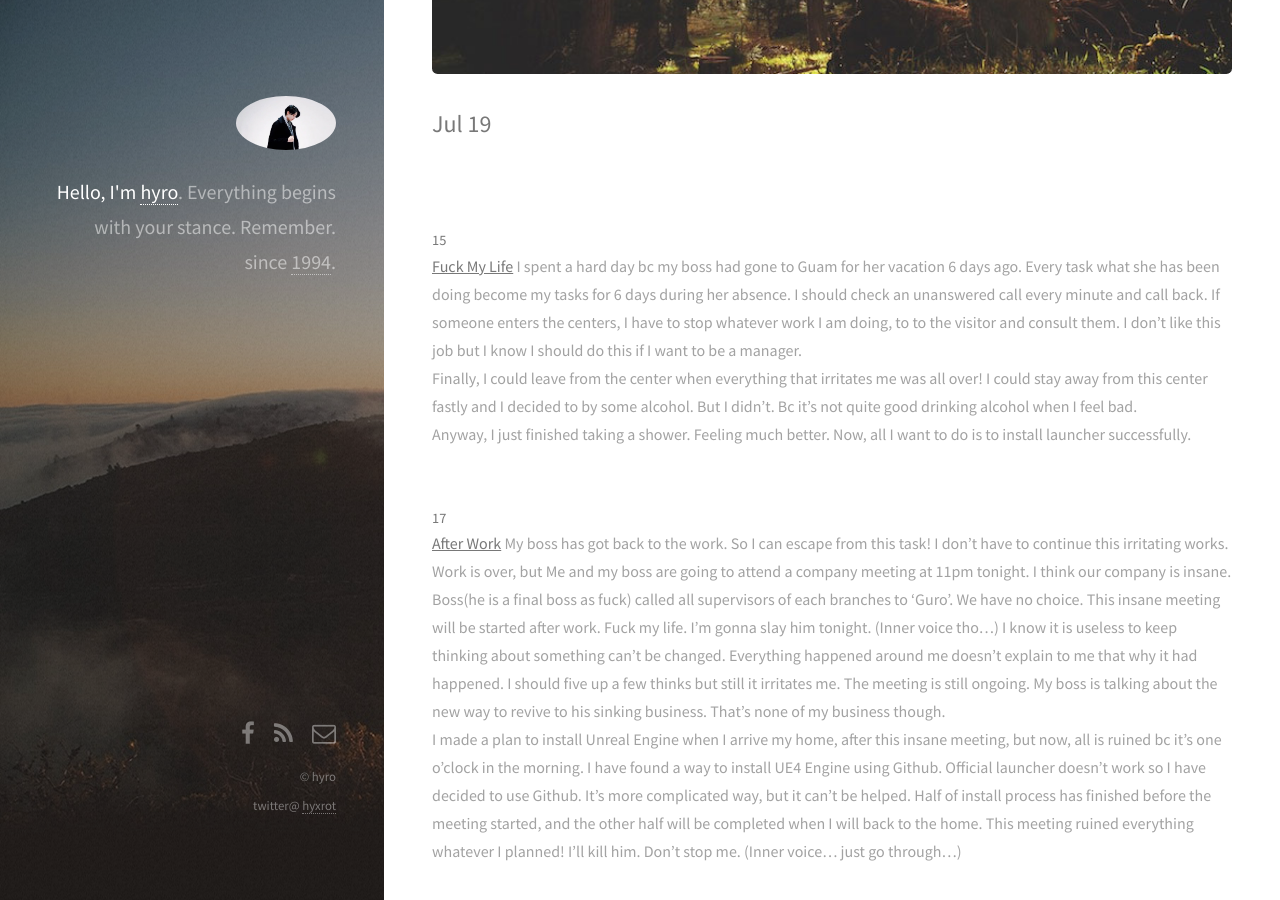
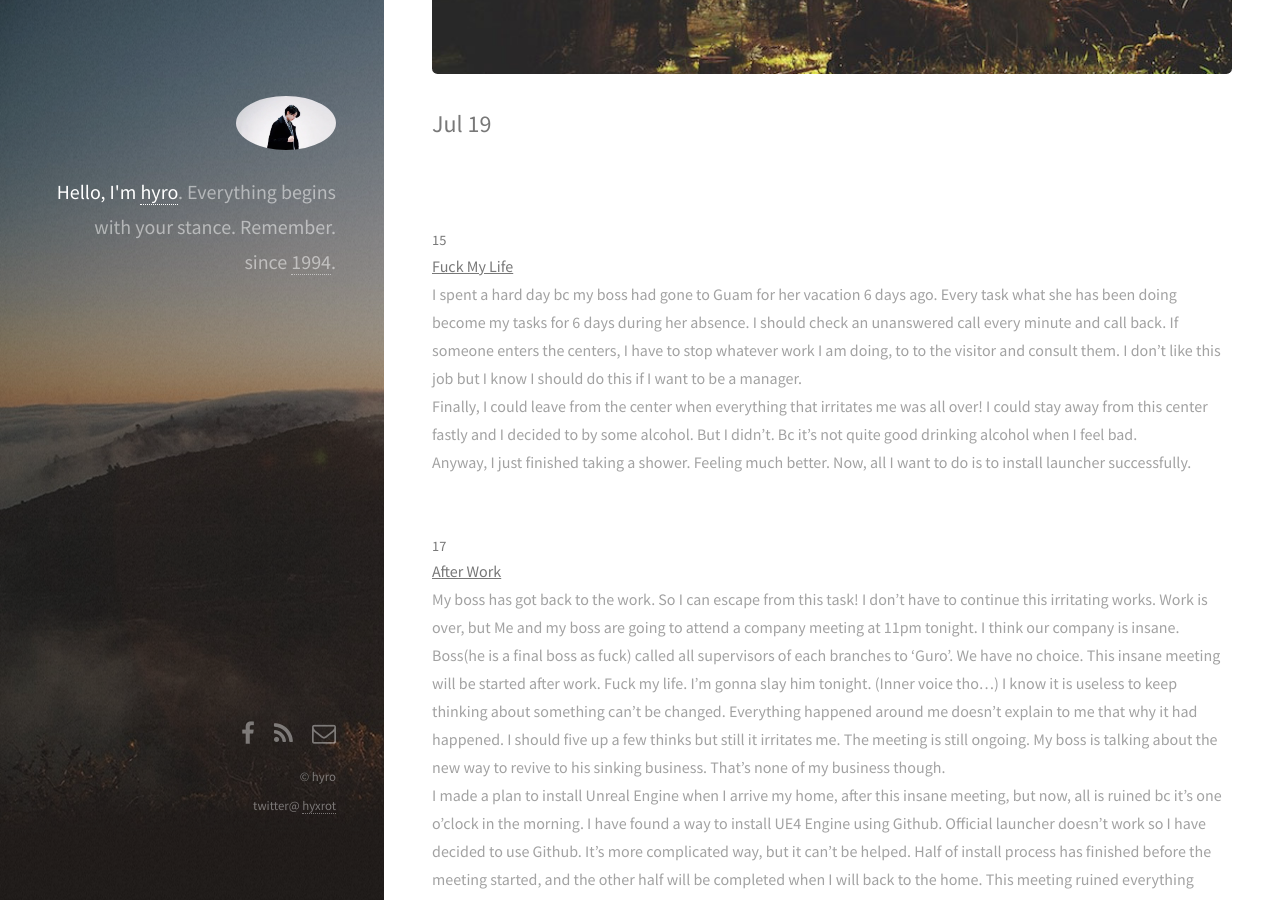
Before and after one commit to hyxro/hyxro.github.io, a Jekyll site: the page built from _posts/2019-07-31-Jul-19.md, in a window 1280 px wide and 900 px high, scrolled down 591 px. Built offline with Jekyll 4.4.1, drawn with Linux system fonts in a browser that asks for light colours; nearby versions of some CDN libraries.

Commit message:
br tag update

```diff
--- a/_posts/2019-07-31-Jul-19.md
+++ b/_posts/2019-07-31-Jul-19.md
@@ -12,7 +12,7 @@
 <br><br>
 
 ##### 15 <br>
-**<u>Fuck My Life</u>**
+**<u>Fuck My Life</u>**<br>
 I spent a hard day bc my boss had gone to Guam for her vacation 6 days ago. Every task what she has been doing become my tasks for 6 days during her absence. I should check an unanswered call every minute and call back. If someone enters the centers, I have to stop whatever work I am doing, to to the visitor and consult them. I don't like this job but I know I should do this if I want to be a manager. <br>
 Finally, I could leave from the center when everything that irritates me was all over! I could stay away from this center fastly and I decided to by some alcohol. But I didn't. Bc it's not quite good drinking alcohol when I feel bad. <br>
 Anyway, I just finished taking a shower. Feeling much better. Now, all I want to do is to install launcher successfully.
@@ -20,7 +20,7 @@
 
 
 ##### 17 <br>
-**<u>After Work</u>**
+**<u>After Work</u>**<br>
 My boss has got back to the work. So I can escape from this task!
 I don't have to continue this irritating works. Work is over, but Me and my boss are going to attend a company meeting at 11pm tonight. I think our company is insane. Boss(he is a final boss as fuck) called all supervisors of each branches to 'Guro'. We have no choice. This insane meeting will be started after work. Fuck my life. I'm gonna slay him tonight. (Inner voice tho...) I know it is useless to keep thinking about something can't be changed. Everything happened around me doesn't explain to me that why it had happened. I should five up a few thinks but still it irritates me. The meeting is still ongoing. My boss is talking about the new way to revive to his sinking business. That's none of my business though. <br>
 I made a plan to install Unreal Engine when I arrive my home, after this insane meeting, but now, all is ruined bc it's one o'clock in the morning. I have found a way to install UE4 Engine using Github. Official launcher doesn't work so I have decided to use Github. It's more complicated way, but it can't be helped. Half of install process has finished before the meeting started, and the other half will be completed when I will back to the home. This meeting ruined everything whatever I planned! I'll kill him. Don't stop me. (Inner voice... just go through...)
@@ -30,7 +30,7 @@
 
 
 ##### 23 <br>
-**<u>UE4</u>**
+**<u>UE4</u>**<br>
 I made it! The launcher problem is solved just now. I'd installed file as an administer permission, but it was my mistake. Using 'sudo' which is shell command language had changed the project file's permission. So I couldn't open the file on Xcode. But it worked when I reinstalled all project files and removed the 'sudo'. That is the answer! WOEWEE! <br>
 I like this kind of moment. Just find the problem's reason, and solve. It is so clear that I can feel catharsis. All is ready to learn this new thing. I had felt poor vibes but now I'm fine. <br>
 I have a nightmare sometimes. Today I've dreamed again. My nightmare is that either I run away or someone dies. I should runaway from massive fear. Or sometimes I'm a witness of a killer or there is a murder scene in my dream. I've suffered from a nightmare. It makes me feel blue. But dream is just a dream. The reality is that I solve the engine build problems. It's ok!
@@ -40,11 +40,11 @@
 
 
 ##### 25 <br>
-**<u>Github Blog</u>**
+**<u>Github Blog</u>**<br>
 I made a Github blog. There's no way like this to know how Github works and learn web programming. I chose a template looked simple and downloaded it. I didn't know how to update the code that I modified in my desktop. I searched google, so I found a program which is developed for this purpose. This amazing markdown editor named 'Atom' offers 'push' button to send code to my Github repositories. I should do each tasks if I wanna use this program. It was like installation and modifying something. I made it again! I can do everything if I'm with Google.
 <br><br>
 
-**<u>My Boss</u>**
+**<u>My Boss</u>**<br>
 As most people do, I've no opinion about my boss. Either I like her or dislike her. Because sometimes she irritates me on a matter of business, but she is still nice person and it can't be a rational reason that I hate her. If I set up my stance cooperatively, I can learn more from her because she is a respectable boss regardless of age. <br>
 Something (Idk whether it was a weather matter or something else) pissed her off when she was working outside of the office. She had called me and asked my opinion with really exhausted voice. I could feel she is having bad vibe now(it sound tiring as fuck). People who worked with her are all came back without her. I asked to one of the people where she is now. He answered, she is maybe having a launch but He added that it's not quite accurate. I can guess where she is. I don't know for sure though. I was just really worried of her because her voice which caught my mind. I never heard that voice from her before. I would go to the place where I guess she'd be there. I could find her when I arrived at that place. She has had lunch alone. I paid both hers and mine. Then sat at another table. I just wanted to encourage her, not disturb her. She thanked me. I did it just be I wanted to. So after then, she recovered!
 <br><br>
@@ -52,7 +52,7 @@
 
 
 ##### 27 <br>
-**<u>A certificate of qualifications course</u>**
+**<u>A certificate of qualifications course</u>**<br>
 I hate this time. I'm sitting for the certificate of qualification course now. Leave me alone please. Seriously. Please. Is there any fucking rule to forbid my holiday? This course goes from 9am to 7pm. Insane! I wanna insult every person who is charge in this course even if professor and quit this jail. More over, wifi doesn't work here. Come on, it is fucking 2019! This university has poor infra even this location is ICT college. ICT college with poor wifi system? Cool.<br>
 No wifi zone is as same as a jail. I'm in jail now. So I just decided to quit this class(jail) at 4pm. This class is over at 7pm but whatever.
 <br><br>
@@ -60,7 +60,7 @@
 
 
 ##### 28 <br>
-**<u>Reverse Engineering</u>**
+**<u>Reverse Engineering</u>**<br>
 I don't know what it is, but I've bought a book about this. I'll go through it. When I met a problem that is hard to solve, I leave a question on the website, StackOverFlow. Today I left a two questions. One is about a ASCII code problem, and the other is about memory switched wrong. In case of the second one, I've not gotten an answer yet. Focusing on the first on, ASCII problem I asked has been solved. - thanks to an answer! Person who had answered my question said 'you didn't find the memory address OBVIOUSLY.' When I left a question, I wrote 'I think it is ASCII error.' with convincing tone. I mean that it's not my fault OBVIOUSLY, but it was all my mistake. (ㅋㅋㅋㅋㅋㅋㅋㅋㅋㅋㅋㅋㅋㅋ) <br>
 I just couldn't find a right memory address. That's all. I've solved that problem that has bullied me for 2days. As a result, I got much closer to principle of memory than before.
 
```
Also changed, not shown: _posts/2019-02-28-Feb-19.md (+1 -1 lines).
